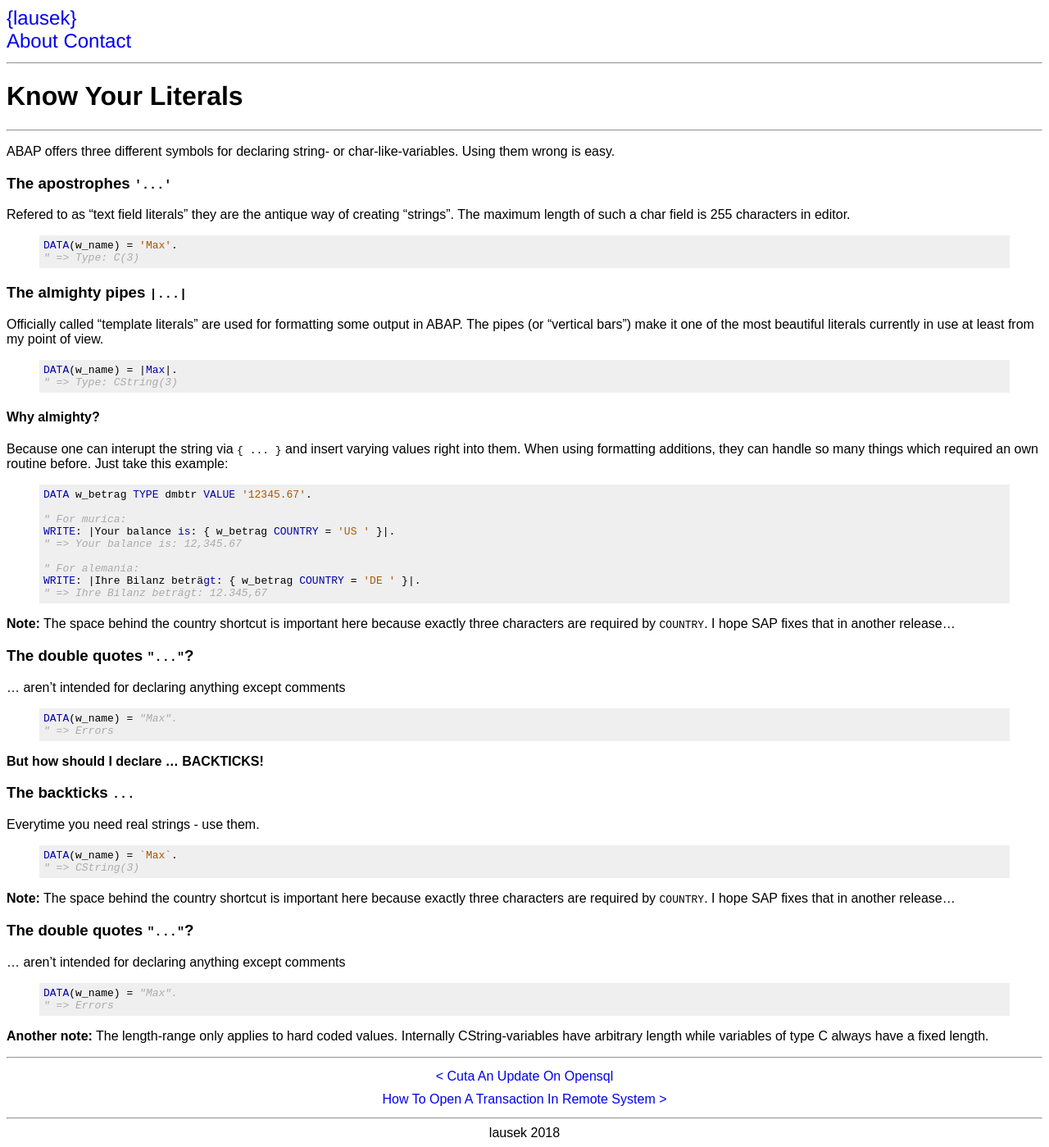
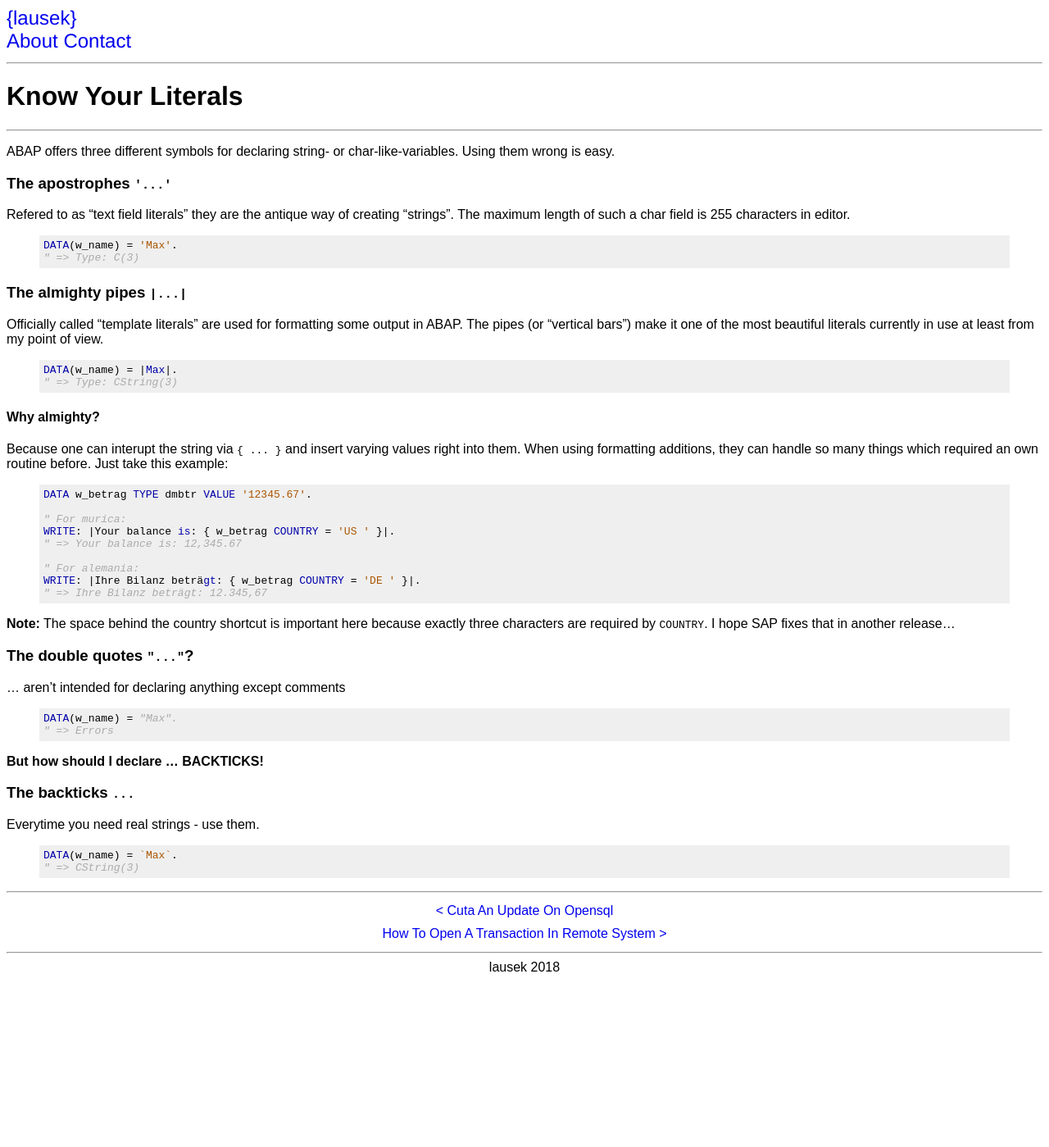
Before and after one commit to lausek/lausek.github.io, a Jekyll site: the page built from _posts/2017-03-29-know-your-literals.md, in a window 1280 px wide. Shown: the whole page at 82% size. Built offline with Jekyll 4.4.1, drawn with Linux system fonts in a browser that asks for light colours; after the commit the page ends 1197 px from its top, so only the background shows below that.

Commit message:
post had double ending

```diff
--- a/_posts/2017-03-29-know-your-literals.md
+++ b/_posts/2017-03-29-know-your-literals.md
@@ -59,16 +59,3 @@ Everytime you need real strings - use them.
 DATA(w_name) = `Max`.
 " => CString(3)
 {% endhighlight %}
-
-**Note:** The space behind the country shortcut is important here because exactly three characters are required by `COUNTRY`. I hope SAP fixes that in another release...
-
-### The double quotes `"..."`?
-
-... aren't intended for declaring anything except comments
-
-{% highlight abap %}
-DATA(w_name) = "Max".
-" => Errors
-{% endhighlight %}
-
-**Another note:** The length-range only applies to hard coded values. Internally CString-variables have arbitrary length while variables of type C always have a fixed length.
```
